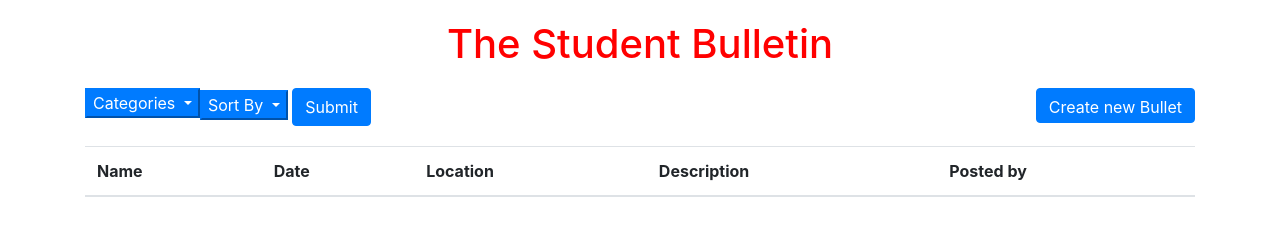
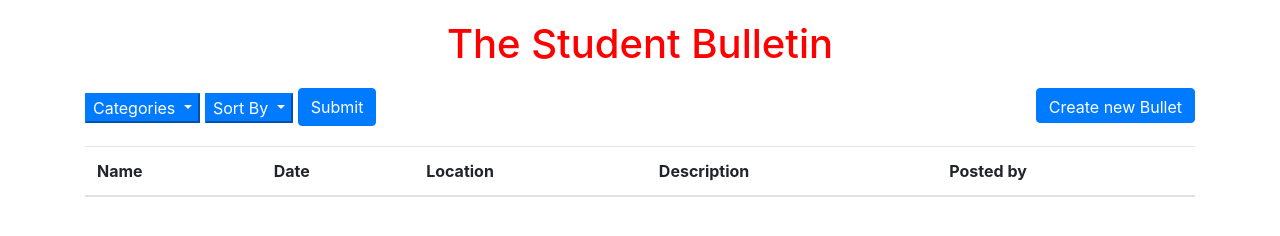
Before and after one commit to Maya-Fey/VUWWIT-HackathonJuly2019, a plain HTML site: page index.html in a window 1280 px wide. Drawn offline with nearby package versions, Linux system fonts and the light colour scheme; no server answers.

Commit message:
fixed buttons

```diff
--- a/index.css
+++ b/index.css
@@ -8,6 +8,11 @@
   margin-top: 20px;
   margin-bottom: 20px;
 } */
+
+.dropdown {
+  margin-top: 4.5px;
+  margin-right: 5px
+}
 
 .selectorContainer {
   display: flex;
--- a/index.html
+++ b/index.html
@@ -38,7 +38,7 @@
                         </div>
                     </div>
 
-                <div class="dropdown">
+                    <div class="dropdown">
                         <button type="button" class="btn-primary dropdown-toggle" data-toggle="dropdown">
                         Sort By
                         </button>
@@ -46,10 +46,11 @@
                             <a class="dropdown-item" href="#Events" onclick="return updateSort('Newest')">Date (Newest)</a>
                             <a class="dropdown-item" href="#RestaurantsAndBars" onclick="return updateSort('Oldest')">Date (Oldest)</a>
                         </div>
-                        <button type="button" class="btn btn-primary bullet-button" onclick="submitFilters()">
-                            Submit
-                        </button>
+
                     </div>
+                    <button type="button" class="btn btn-primary bullet-button" onclick="submitFilters()">
+                        Submit
+                    </button>
 
             </div>
         </div>
```
